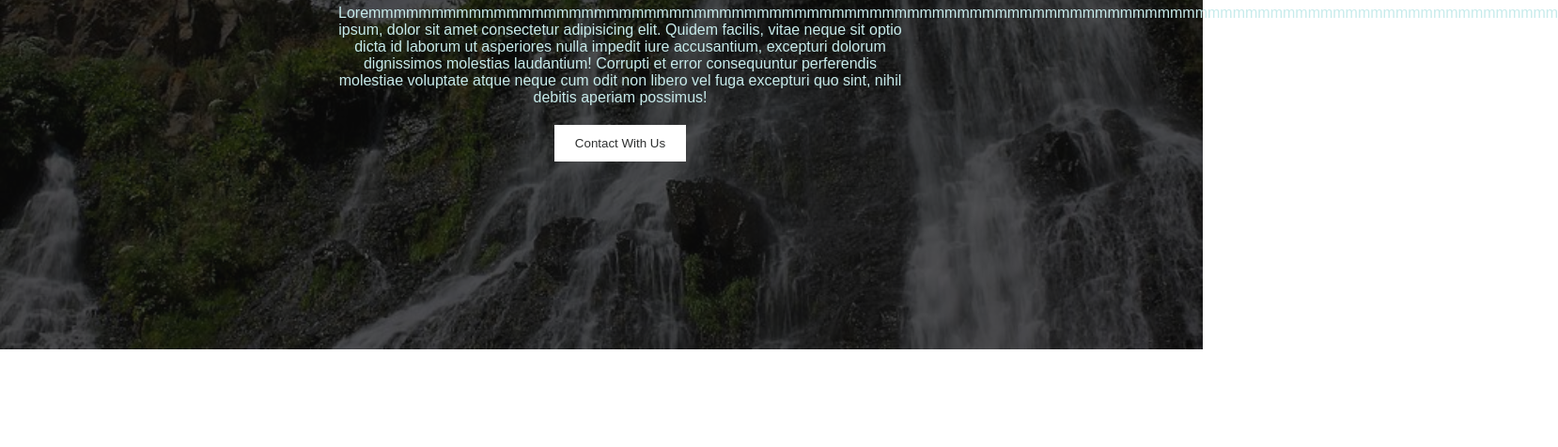
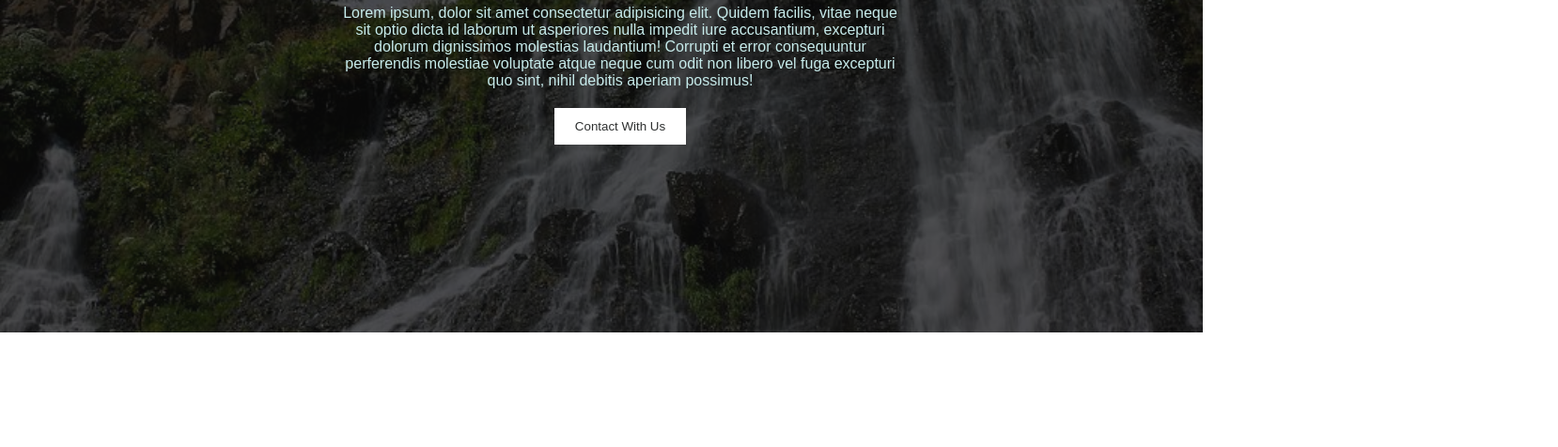
Before and after one commit to Shuvo3078/Project-2, a plain HTML site: page index.html in a window 1280 px wide. Shown: the part 324-800 px from the top of the page at 94% size, 1658 px wide, since content can reach past the window. Drawn offline with Linux system fonts and the light colour scheme; a web font is replaced by a local one.

Commit message:
Edit HTML

```diff
--- a/index.html
+++ b/index.html
@@ -66,7 +66,7 @@
                 <div class="overlay">
                     <div class="container">
                         <h1>FDR 2313</h1>
-                        <p>Loremmmmmmmmmmmmmmmmmmmmmmmmmmmmmmmmmmmmmmmmmmmmmmmmmmmmmmmmmmmmmmmmmmmmmmmmmmmmmmmmmmmmmmmmmmmmmmm ipsum, dolor sit amet consectetur adipisicing elit. Quidem facilis, vitae neque sit optio dicta id laborum ut asperiores nulla impedit iure accusantium, excepturi dolorum dignissimos molestias laudantium! Corrupti et error consequuntur perferendis molestiae voluptate atque neque cum odit non libero vel fuga excepturi quo sint, nihil debitis aperiam possimus!
+                        <p>Lorem ipsum, dolor sit amet consectetur adipisicing elit. Quidem facilis, vitae neque sit optio dicta id laborum ut asperiores nulla impedit iure accusantium, excepturi dolorum dignissimos molestias laudantium! Corrupti et error consequuntur perferendis molestiae voluptate atque neque cum odit non libero vel fuga excepturi quo sint, nihil debitis aperiam possimus!
                         </p>
                         <button>Contact With Us</button>
                     </div>
```
